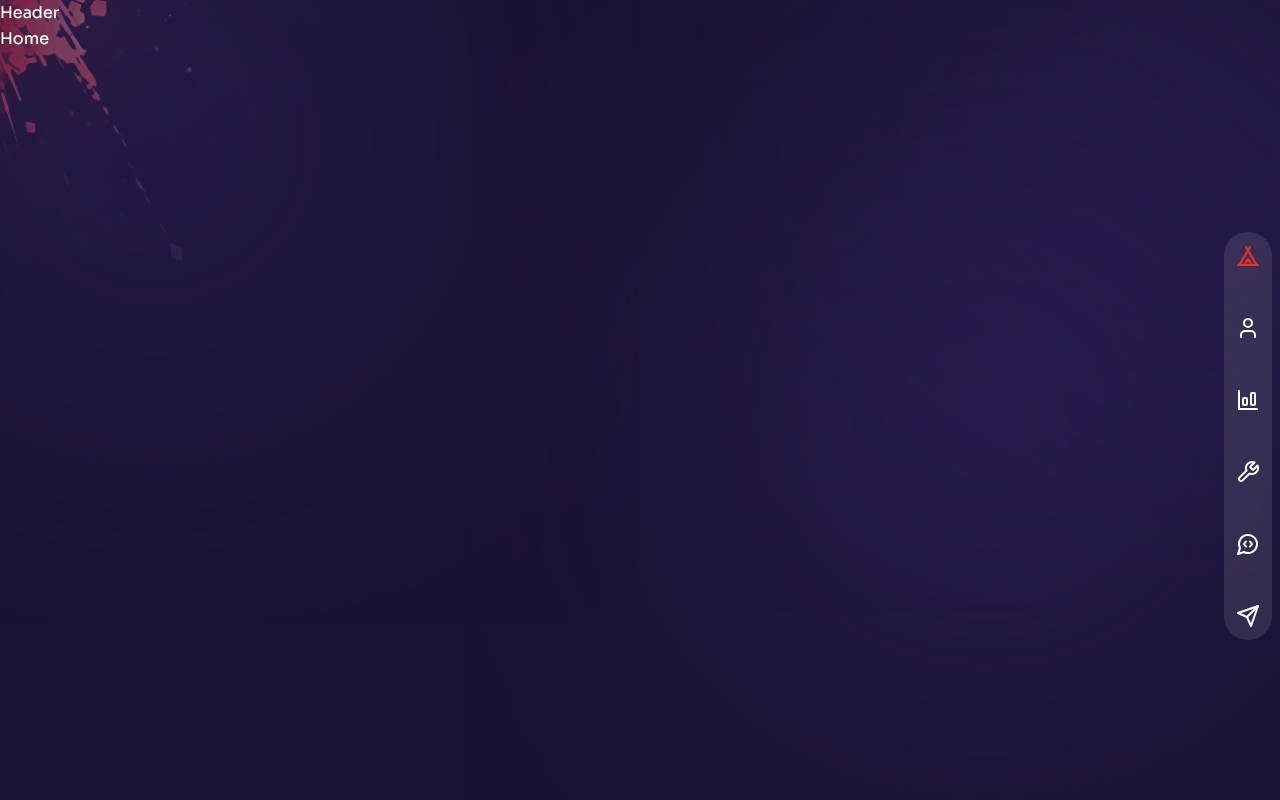
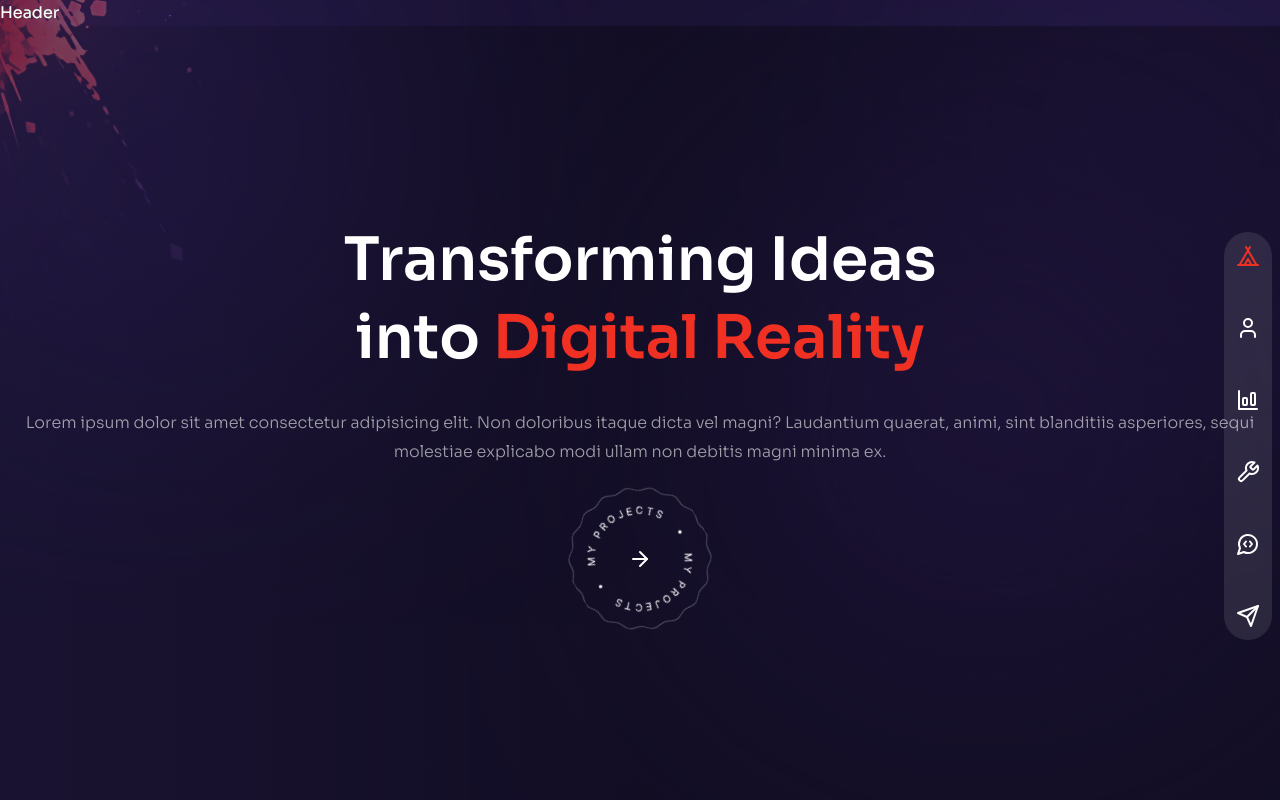
Before and after one commit to ramanan1998/dev-portfolio, a React (Vite) app: page / in a window 1280 px wide. Built offline with nearby package versions, Linux system fonts and the light colour scheme.

Commit message:
worked on home page

```diff
--- a/src/assets/assets.js
+++ b/src/assets/assets.js
@@ -1,3 +1,4 @@
 export const assets = {
-    TOP_LEFT_IMG: "/top-left-img.png"
+    TOP_LEFT_IMG: "/top-left-img.png",
+    PROJECTS_BUTTON_IMG: "./rounded-text.png"
 }
--- a/src/components/ProjectsBtn.jsx
+++ b/src/components/ProjectsBtn.jsx
@@ -1,5 +1,16 @@
-const ProjectsBtn = () => {
-  return <div>Project Btn</div>;
-};
+import { Link } from "react-router-dom"
+import { assets } from "../assets/assets"
+import { ArrowRight } from "lucide-react"
 
-export default ProjectsBtn;
+function ProjectsBtn() {
+  return (
+    <div className="relative w-fit flex items-center justify-center mx-auto group">
+      <div className="w-[140px] mx-auto bg-circleStar bg-cover bg-center bg-no-repeat p-5 animate-spin-slow">
+        <img className="w-full h-full object-cover" src={assets.PROJECTS_BUTTON_IMG} alt="button-img" />
+      </div>
+      <ArrowRight className="absolute group-hover:translate-x-2 transition-all duration-300" />
+    </div>
+  )
+}
+
+export default ProjectsBtn
--- a/src/pages/Home.jsx
+++ b/src/pages/Home.jsx
@@ -1,9 +1,19 @@
 import { motion } from "framer-motion";
+import ProjectsBtn from "../components/ProjectsBtn";
 
 function Home() {
   return (
-    <motion.div>
-      Home
+    <motion.div className="h-full w-full bg-gradient-to-r from-primary/10 via-black/30 to-black/30 px-2 flex flex-col justify-center items-center">
+      <div className="text-center">
+        <div>
+          <h1 className="h1">Transforming Ideas <br /> into <span className="text-accent">Digital Reality</span></h1>
+          <p>Lorem ipsum dolor sit amet consectetur adipisicing elit. Non doloribus itaque dicta vel magni? Laudantium quaerat, animi, sint blanditiis asperiores, sequi molestiae explicabo modi ullam non debitis magni minima ex.</p>
+          <div className="mt-5">
+            <ProjectsBtn/>
+          </div>
+        </div>
+      </div>
+      {/* <div>image</div> */}
     </motion.div>
   )
 }
```
Also changed, not shown: public/circle-star.svg.
